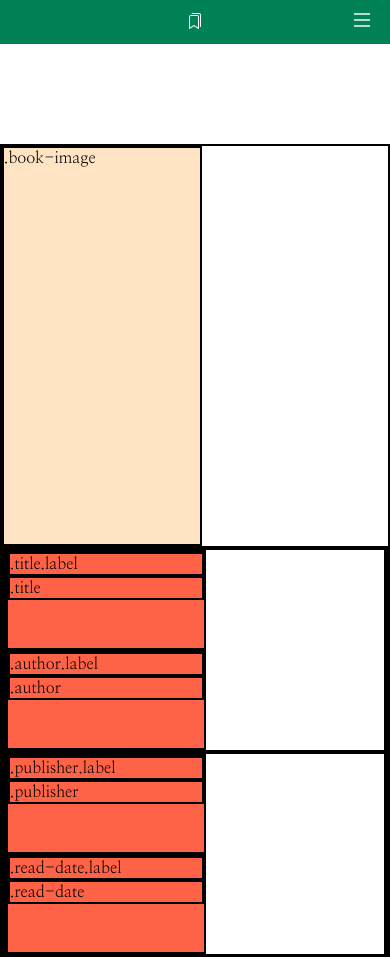
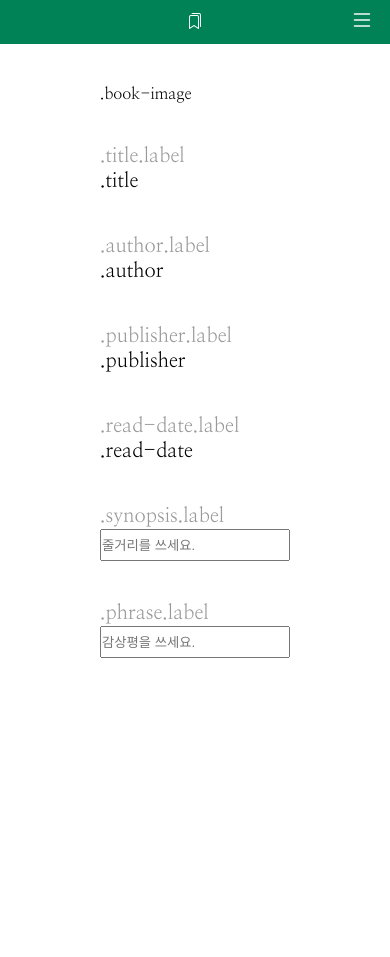
Before and after one commit to hxxjx523/2023WSM, a plain HTML site: page 20230620_bookreviewcalender/review.html in a window 390 px wide. Shown: the top 957 px of the page. After the commit the page ends 844 px from the top, so only its background shows below. Drawn offline with nearby package versions, Linux system fonts and the light colour scheme.

Commit message:
스타일 정리: 외곽선, 배경색 제거, 여백 정리, 가운데로 정렬, 모바일일 때 이미지 가운데, 위 여백 줄이기

```diff
--- a/20230620_bookreviewcalender/css/review.css
+++ b/20230620_bookreviewcalender/css/review.css
@@ -1,5 +1,7 @@
 main {
+    margin: 0 auto;
     margin-top: calc(44px + 100px);
+    width: calc(100% - 100px * 2); /* 시험에 나온다 */
 }
 
 .container {
@@ -10,49 +12,70 @@ main {
 }
 .info-groups {
     flex-wrap: wrap;
+    margin: 0 40px;
+    gap: 40px;
 }
 .info-group {
     flex-direction: column;
+    gap: 40px;
 }
 
 .info {
     flex-direction: column;
 }
-
+.title,
+.author,
+.publisher,
+.read-date,
+.synopsis,
+.phrase{
+    font-size: 1.25rem;
+}
+.label{
+    color: #999;
+}
+.synopsis > input,
+.phrase > input{
+    width: 100%;
+    height: 2rem;
+}
 .reviews {
     flex-direction: column;
+    margin: 40px 0;
+    gap: 40px;
 }
 .review {
     flex-direction: column;
 }
 
 @media screen and (max-width: 540px) {
+
+    main{
+        margin-top: calc(44px + 40px);
+    }
     .image-info-groups {
         flex-direction: column;
     }
+    .book-image{
+        margin: 0 auto;
+    }
     .info-groups {
         flex-direction: column;
+        margin: 40px 0 0;
     }
+
 }
 
 
 
 /* delete me */
-main div {
+/* main div {
     border: 2px solid black;
+} */
+.book-image {
+    width: 200px;
+    min-width: 200px; /* 이미지 너비가 자동으로 줄어드는 문제 해결*/
 }
-.book-image {
-    background-color: bisque;
-    width: 200px;
-    min-width: 200px;
-    height: 400px;
+.book-image > img {
+    display: block; /*이미지 아래 살짝 하얀 여백 생기는 문제 해결 */
 }
-.info {
-    background-color: tomato;
-    width: 200px;
-    height: 100px;
-}
-.review {
-    background-color: khaki;
-    height: 100px;
-}
```
